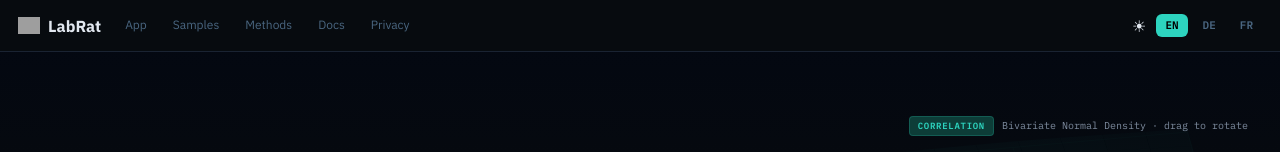
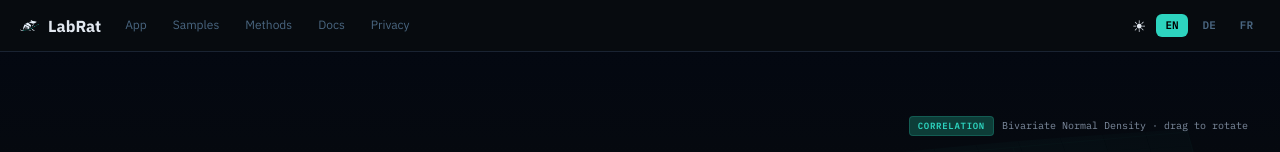
Before and after one commit to Suraj-S23/statlab, a React (Vite) app in the folder frontend/: page / in a window 1280 px wide. Shown: the top 152 px of the page. Built offline with nearby package versions, Linux system fonts and the light colour scheme; no server answers; grey boxes are pictures that could not be loaded.

Commit message:
exhaustive changes error fix 3 logo

```diff
--- a/frontend/src/components/Layout.tsx
+++ b/frontend/src/components/Layout.tsx
@@ -102,7 +102,7 @@ export default function Layout() {
           }}
         >
           <img
-            src="/labrat-logo-svg.svg"
+            src="/labrat-logo-final.svg"
             alt="LabRat"
             width={22}
             height={22}
```
